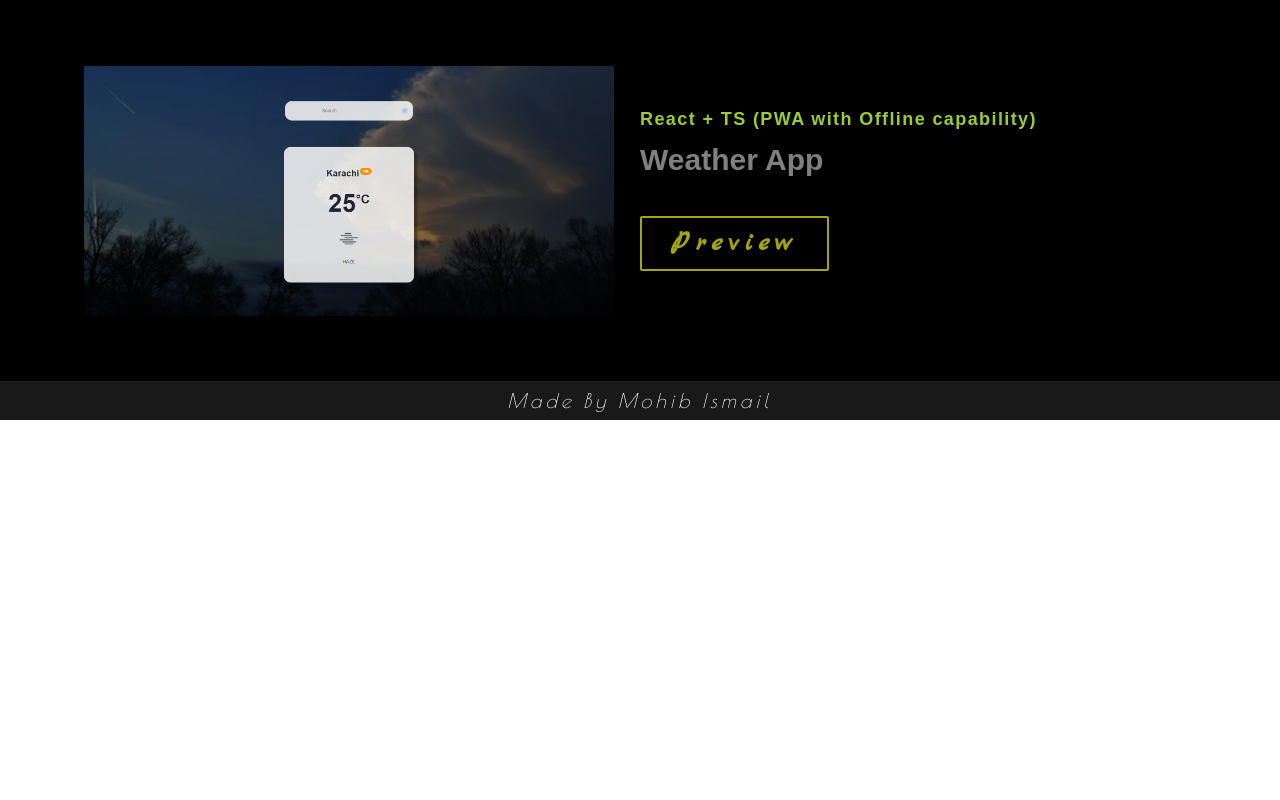
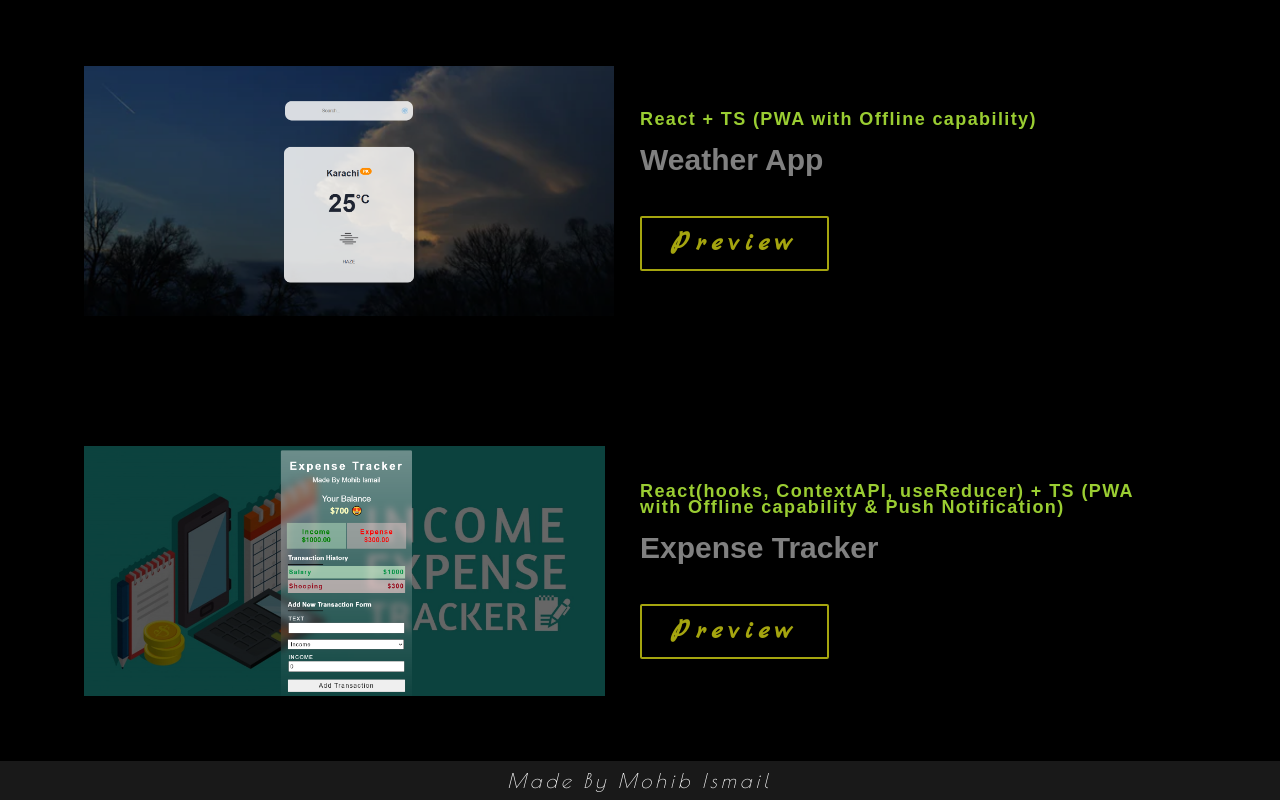
Before and after one commit to imohib168/MyPortfolio, a React (Create React App) app: page /reactProjects in a window 1280 px wide. Shown: the part 4639-5439 px from the top of the page. Before the commit the page ends 5059 px from the top, so only its background shows below. Built offline with nearby package versions, Linux system fonts and the light colour scheme; the HTML template or start-up script is replaced by a standard one.

Commit message:
Added a React Project

```diff
--- a/src/ProjectPages/ReactProjects/ReactProjects.js
+++ b/src/ProjectPages/ReactProjects/ReactProjects.js
@@ -14,6 +14,7 @@ import {
     homeObjEleven,
     homeObjTwelve,
     homeObjThirteen,
+    homeObjFourteen,
 } from './Data';
 
 const ReactProjects = () => {
@@ -32,6 +33,7 @@ const ReactProjects = () => {
             <InfoSection {...homeObjEleven} />
             <InfoSection {...homeObjTwelve} />
             <InfoSection {...homeObjThirteen} />
+            <InfoSection {...homeObjFourteen} />
         </>
     )
 }
```
